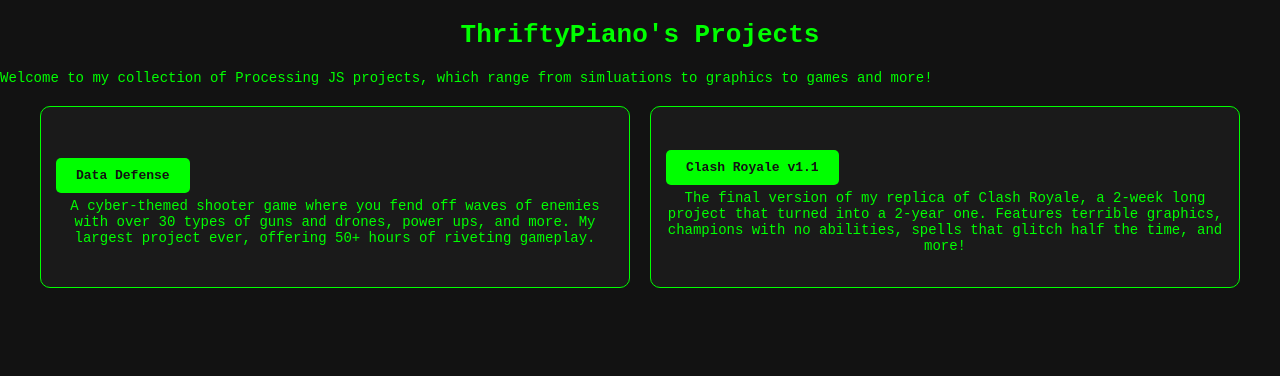
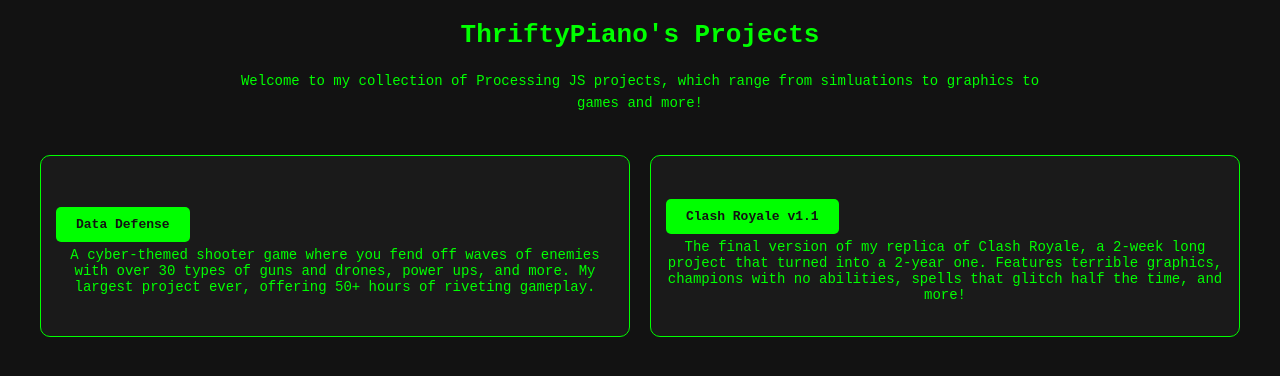
Before and after one commit to ThriftyPiano/projects, a plain HTML site: page index.html in a window 1280 px wide. Drawn offline with Linux system fonts and the light colour scheme.

Commit message:
Update index.html

```diff
--- a/index.html
+++ b/index.html
@@ -16,6 +16,13 @@
       text-align: center;
       color: #00ff00;
       margin: 20px 0;
+    }
+    .intro {
+      text-align: center;
+      margin: 0 auto 20px;
+      max-width: 800px;
+      font-size: 16px;
+      line-height: 1.6;
     }
     .grid-container {
       display: grid;
```
